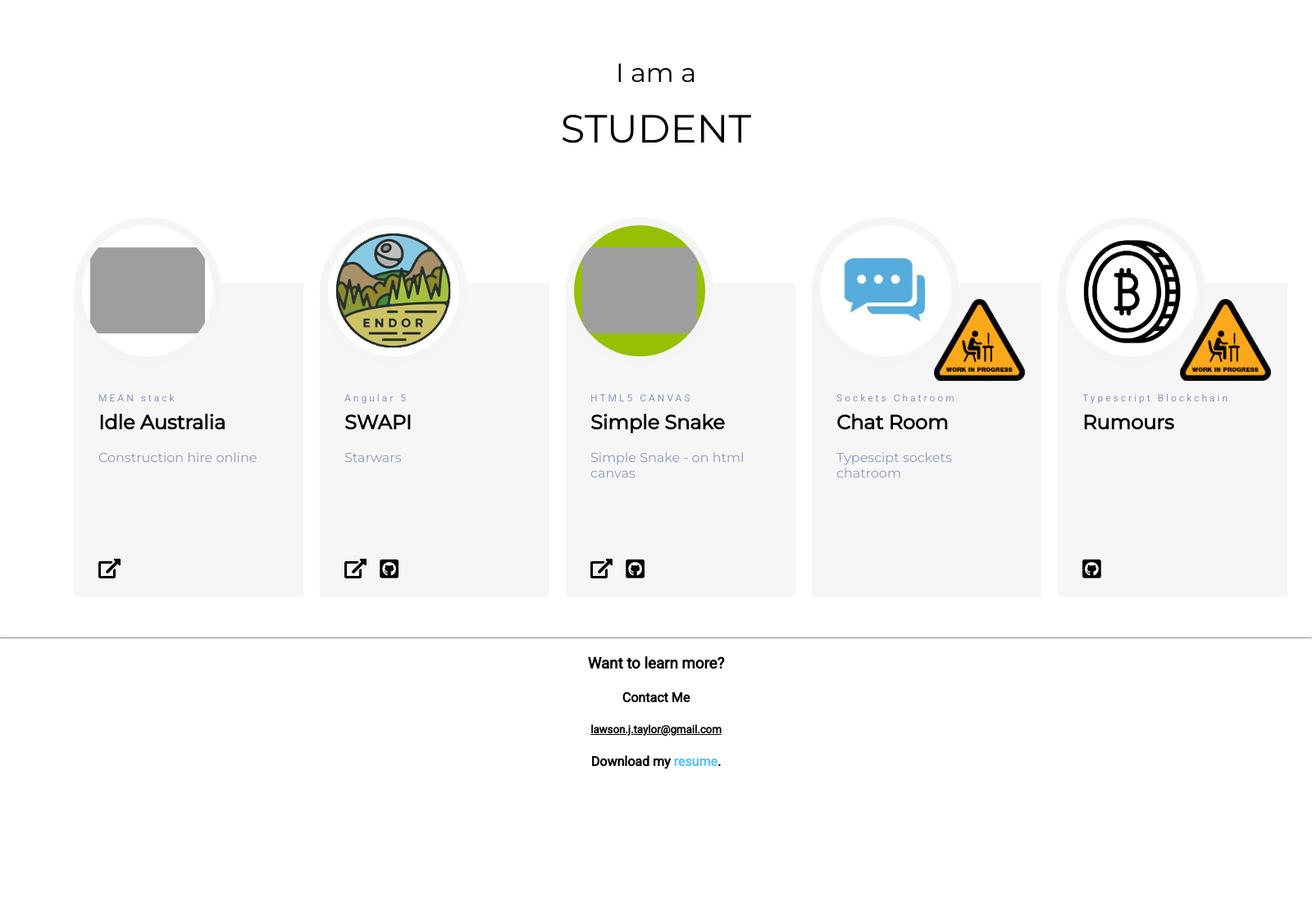
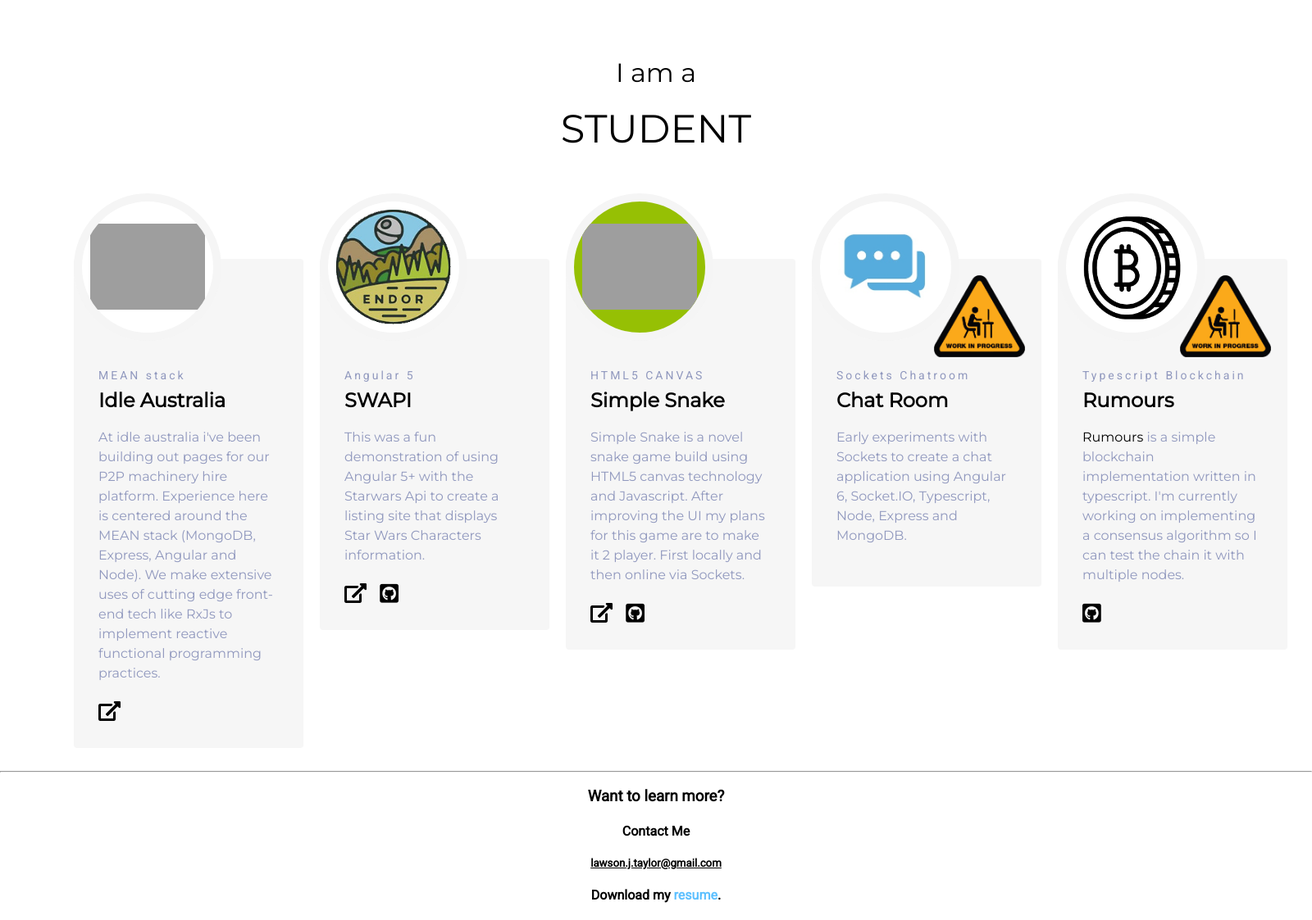
Before and after one commit to LawsonTaylor/portfolio, a PHP site: page / in a window 1600 px wide. Shown: the part 67-1190 px from the top of the page at 82% size. Before the commit the page ends 1006 px from the top, so only its background shows below. Run offline with PHP 8.4, Linux system fonts and the light colour scheme; some libraries are stand-ins or nearby versions; grey boxes are pictures that could not be loaded.

Commit message:
body copy changes

```diff
--- a/index.html
+++ b/index.html
@@ -41,7 +41,10 @@
               <div class="more-content">
                 <div class="general-top">MEAN stack</div>
                 <h2 class="more-heading">Idle Australia</h2>
-                <p class="more-paragraph">Construction hire online</p>
+                <p class="more-paragraph">At idle australia i've been building out pages for our P2P machinery hire platform.
+                    Experience here is centered around the MEAN stack (MongoDB, Express, Angular and Node).
+                    We make extensive uses of cutting edge front-end tech like RxJs to implement reactive functional programming practices.
+                    </p>
                 <div class='links'>
                         <a href="https://app.idleaustralia.com.au/hire/equipment/s" target="_blank"><i class="fas fa-external-link-alt"></i></a>
                         <!-- <a><i class="fab fa-github-square"></i></a> -->
@@ -60,7 +63,7 @@
                     <div class="more-content">
                     <div class="general-top">Angular 5</div>
                     <h2 class="more-heading">SWAPI</h2>
-                    <p class="more-paragraph">Starwars</p>
+                    <p class="more-paragraph">This was a fun demonstration of using Angular 5+ with the Starwars Api to create a listing site that displays Star Wars Characters information.</p>
                     <div class='links'>
                             <a href="https://star-wars-idle-test.herokuapp.com" target="_blank"><i class="fas fa-external-link-alt"></i></a>
                             <a href="https://github.com/LawsonTaylor/Star-Wars-DB" target="_blank"><i class="fab fa-github-square"></i></a>
@@ -79,7 +82,9 @@
                     <div class="more-content">
                     <div class="general-top">HTML5 CANVAS</div>
                     <h2 class="more-heading">Simple Snake</h2>
-                    <p class="more-paragraph">Simple Snake - on html canvas</p>
+                    <p class="more-paragraph">Simple Snake is a novel snake game build using HTML5 canvas technology and Javascript.
+                        After improving the UI my plans for this game are to make it 2 player. First locally and then online via Sockets.
+                        </p>
                     <div class='links'>
                             <a href="https://simplesnake.herokuapp.com" target="_blank"><i class="fas fa-external-link-alt"></i></a>
                             <a href="https://github.com/LawsonTaylor/SimpleSnake" target="_blank"><i class="fab fa-github-square"></i></a>
@@ -99,7 +104,7 @@
                     <div class="more-content">
                     <div class="general-top">Sockets Chatroom</div>
                     <h2 class="more-heading">Chat Room</h2>
-                    <p class="more-paragraph">Typescipt sockets chatroom</p>
+                    <p class="more-paragraph">Early experiments with Sockets to create a chat application using Angular 6, Socket.IO, Typescript, Node, Express and MongoDB.</p>
                     <div class='links'>
                             <!-- <a href="" target="_blank"><i class="fas fa-external-link-alt"></i></a> -->
                             <!-- <a href="" target="_blank"><i class="fab fa-github-square"></i></a> -->
@@ -119,7 +124,9 @@
                     <div class="more-content">
                     <div class="general-top">Typescript Blockchain</div>
                     <h2 class="more-heading">Rumours</h2>
-                    <p class="more-paragraph"></p>
+                    <p class="more-paragraph"><a href="https://www.youtube.com/watch?v=JDG2m5hN1vo" target="_blank">Rumours</a> is a simple blockchain implementation written in typescript.
+I'm currently working on implementing a consensus algorithm so I can test the chain it with multiple nodes.
+                        </p>
                     <div class='links'>
                             <!-- <a href="" target="_blank"><i class="fas fa-external-link-alt"></i></a> -->
                             <a href="https://github.com/LawsonTaylor/Rumours" target="_blank"><i class="fab fa-github-square"></i></a>
--- a/style.css
+++ b/style.css
@@ -45,7 +45,7 @@ body {
 }
 
 .body .intro {
-  padding: 2%;
+  padding-top: 2%;
 }
 
 .i-text p {
@@ -69,6 +69,10 @@ a {
 
 a :hover {
   color: #5dc0ff;
+}
+
+p a {
+  text-decoration: none;
 }
 
 .w-col-4 {
@@ -137,6 +141,7 @@ a :hover {
   letter-spacing: 3px;
   text-decoration: none;
   font-family: 'Roboto', sans-serif;
+  font-size: 14px;
 }
 
 .more-heading {
@@ -150,6 +155,7 @@ a :hover {
 .more-paragraph {
   margin-bottom: 0;
   color: #9098be;
+  line-height: 24px;
 }
 
 .more-image {
@@ -170,9 +176,10 @@ a :hover {
 
 .links {
   font-size:  24px;
-  position: absolute;
+  margin-top: 20px;
+  /* position: absolute;
   bottom: 20px;
-  left: 30px;
+  left: 30px; */
 }
 
 .links a {
```
